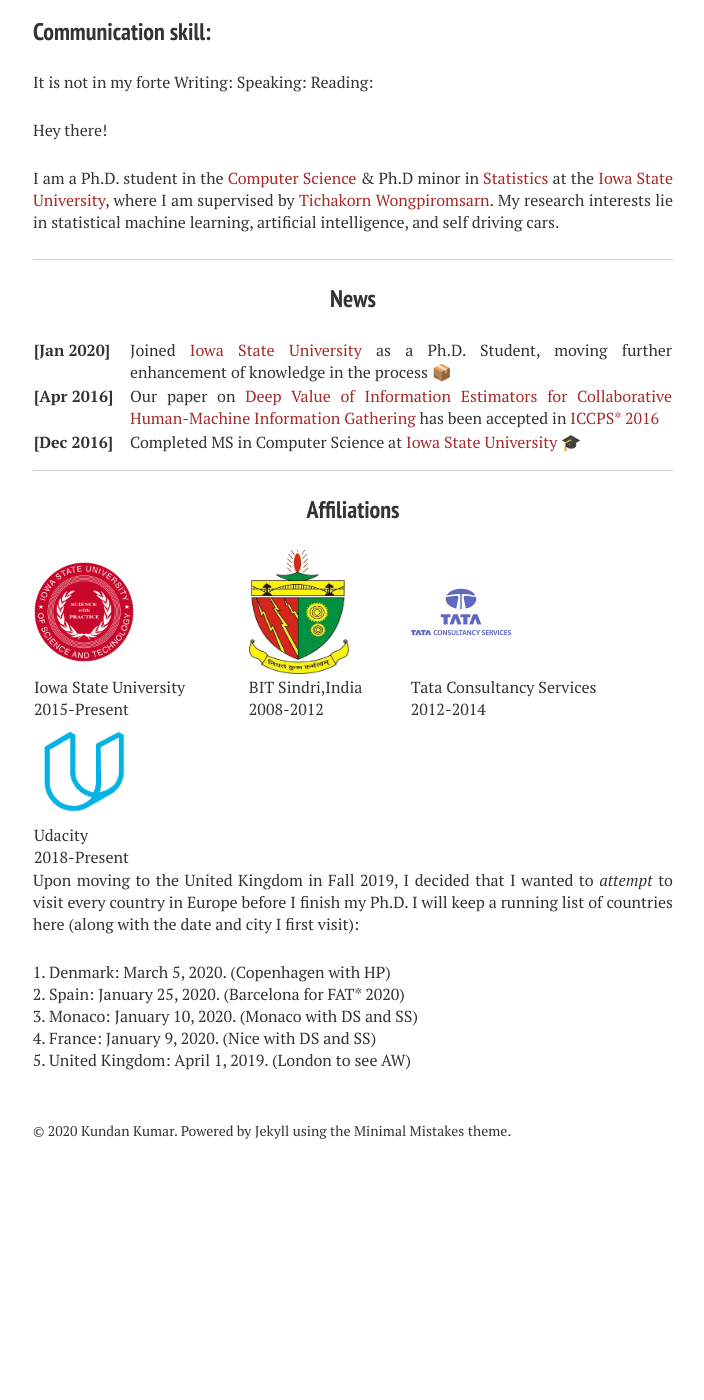
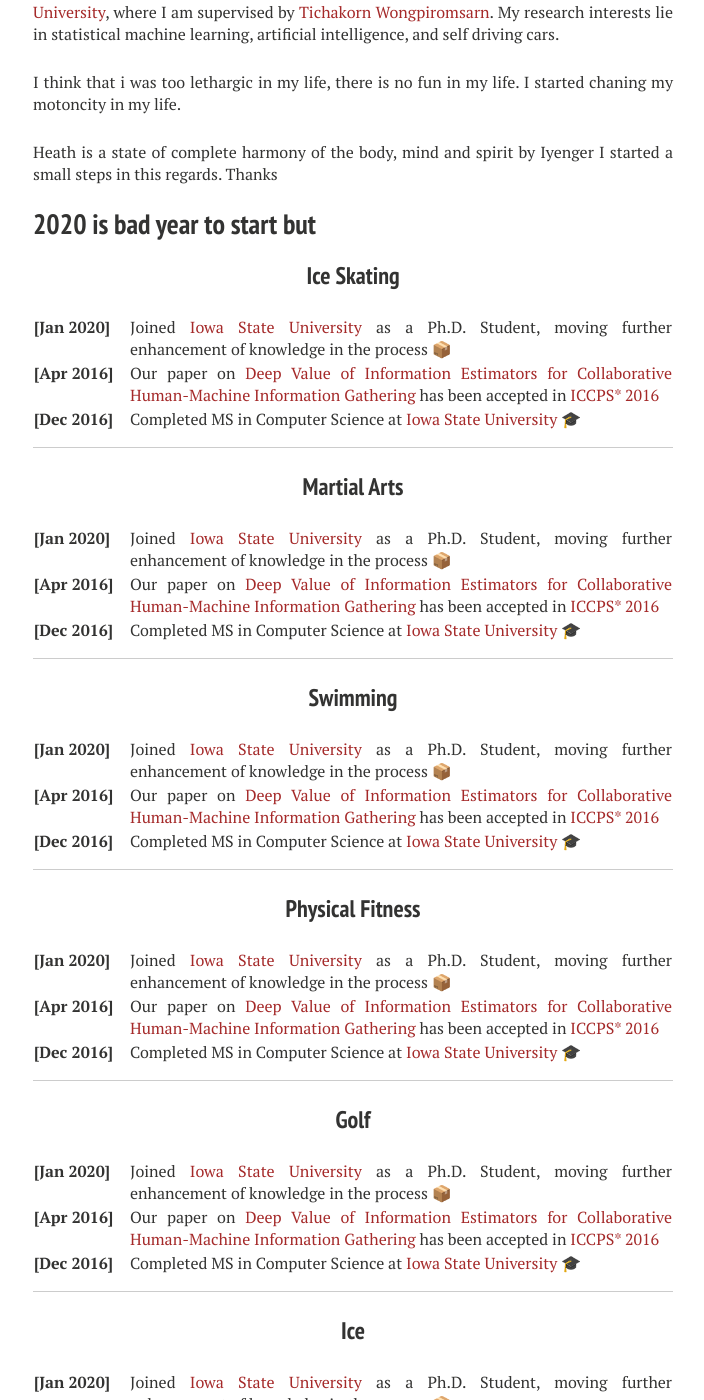
Before and after one commit to kundan7kumar/kundan7kumar.github.io, a Jekyll site: the page built from travel/index.md, in a window 1280 px wide and 1400 px high, scrolled down 821 px. Shown: the whole window, without its empty margins (287-991 px from the left). Built offline with Jekyll 4.4.1, drawn with Linux system fonts in a browser that asks for light colours; nearby versions of some CDN libraries; before the commit the page ends 2010 px from its top, so only the background shows below that; some of the changed text lies outside the part shown.

Commit message:
Update index.md

```diff
--- a/travel/index.md
+++ b/travel/index.md
@@ -50,9 +43,154 @@ Hey there!
 
 I am a Ph.D. student in the [Computer Science](https://www.cs.iastate.edu/) & Ph.D minor in [Statistics](https://www.stat.iastate.edu) at the [Iowa State University](https://www.iastate.edu/), where I am supervised by [Tichakorn Wongpiromsarn](https://tichakorn.dev/). My research interests lie in statistical machine learning, artificial intelligence, and self driving cars.
 
+I think that i was too lethargic in my life, there is no fun in my life. I started chaning my motoncity in my life.
+
+Heath is a state of complete harmony of the body, mind and spirit
+by Iyenger
+I started a small steps in this regards. Thanks
+
+2020 is bad year to start but
 ----
 
-<h3 align="center">News</h3>
+<h3 align="center">Ice Skating</h3>
+<table class='news-table'>
+    <col width="15%">
+    <col width="85%">
+    <tr>
+        <td valign="top"><strong>[Jan 2020]</strong></td>
+        <td>Joined <a href="https://cs.iastate.edu/">Iowa State University </a> as a Ph.D. Student, moving further enhancement of knowledge in the process &#128230;
+        </td>
+    </tr>
+
+    <tr>
+        <td valign="top"><strong>[Apr 2016]</strong></td>
+        <td>Our paper on <a href="https://ieeexplore.ieee.org/abstract/document/7479095">Deep Value of Information Estimators for Collaborative Human-Machine Information Gathering </a> has been accepted in <a href="https://iccps.acm.org/2016/">ICCPS&#42; 2016</a></td>
+    </tr>
+    <tr>
+        <td valign="top"><strong>[Dec 2016]</strong></td>
+        <td>Completed MS in Computer Science at <a href="https://www.iastate.edu/">Iowa State University</a> &#127891;
+        </td>
+    </tr>
+</table>
+
+----
+<h3 align="center">Martial Arts</h3>
+<table class='news-table'>
+    <col width="15%">
+    <col width="85%">
+    <tr>
+        <td valign="top"><strong>[Jan 2020]</strong></td>
+        <td>Joined <a href="https://cs.iastate.edu/">Iowa State University </a> as a Ph.D. Student, moving further enhancement of knowledge in the process &#128230;
+        </td>
+    </tr>
+
+    <tr>
+        <td valign="top"><strong>[Apr 2016]</strong></td>
+        <td>Our paper on <a href="https://ieeexplore.ieee.org/abstract/document/7479095">Deep Value of Information Estimators for Collaborative Human-Machine Information Gathering </a> has been accepted in <a href="https://iccps.acm.org/2016/">ICCPS&#42; 2016</a></td>
+    </tr>
+    <tr>
+        <td valign="top"><strong>[Dec 2016]</strong></td>
+        <td>Completed MS in Computer Science at <a href="https://www.iastate.edu/">Iowa State University</a> &#127891;
+        </td>
+    </tr>
+</table>
+
+----
+<h3 align="center">Swimming</h3>
+<table class='news-table'>
+    <col width="15%">
+    <col width="85%">
+
+    <tr>
+        <td valign="top"><strong>[Jan 2020]</strong></td>
+        <td>Joined <a href="https://cs.iastate.edu/">Iowa State University </a> as a Ph.D. Student, moving further enhancement of knowledge in the process &#128230;
+        </td>
+    </tr>
+
+    <tr>
+        <td valign="top"><strong>[Apr 2016]</strong></td>
+        <td>Our paper on <a href="https://ieeexplore.ieee.org/abstract/document/7479095">Deep Value of Information Estimators for Collaborative Human-Machine Information Gathering </a> has been accepted in <a href="https://iccps.acm.org/2016/">ICCPS&#42; 2016</a></td>
+    </tr>
+    <tr>
+        <td valign="top"><strong>[Dec 2016]</strong></td>
+        <td>Completed MS in Computer Science at <a href="https://www.iastate.edu/">Iowa State University</a> &#127891;
+        </td>
+    </tr>
+</table>
+
+----
+<h3 align="center">Physical Fitness</h3>
+<table class='news-table'>
+    <col width="15%">
+    <col width="85%">
+
+    <tr>
+        <td valign="top"><strong>[Jan 2020]</strong></td>
+        <td>Joined <a href="https://cs.iastate.edu/">Iowa State University </a> as a Ph.D. Student, moving further enhancement of knowledge in the process &#128230;
+        </td>
+    </tr>
+
+    <tr>
+        <td valign="top"><strong>[Apr 2016]</strong></td>
+        <td>Our paper on <a href="https://ieeexplore.ieee.org/abstract/document/7479095">Deep Value of Information Estimators for Collaborative Human-Machine Information Gathering </a> has been accepted in <a href="https://iccps.acm.org/2016/">ICCPS&#42; 2016</a></td>
+    </tr>
+    <tr>
+        <td valign="top"><strong>[Dec 2016]</strong></td>
+        <td>Completed MS in Computer Science at <a href="https://www.iastate.edu/">Iowa State University</a> &#127891;
+        </td>
+    </tr>
+</table>
+
+----
+<h3 align="center">Golf</h3>
+<table class='news-table'>
+    <col width="15%">
+    <col width="85%">
+
+    <tr>
+        <td valign="top"><strong>[Jan 2020]</strong></td>
+        <td>Joined <a href="https://cs.iastate.edu/">Iowa State University </a> as a Ph.D. Student, moving further enhancement of knowledge in the process &#128230;
+        </td>
+    </tr>
+
+    <tr>
+        <td valign="top"><strong>[Apr 2016]</strong></td>
+        <td>Our paper on <a href="https://ieeexplore.ieee.org/abstract/document/7479095">Deep Value of Information Estimators for Collaborative Human-Machine Information Gathering </a> has been accepted in <a href="https://iccps.acm.org/2016/">ICCPS&#42; 2016</a></td>
+    </tr>
+
+    <tr>
+        <td valign="top"><strong>[Dec 2016]</strong></td>
+        <td>Completed MS in Computer Science at <a href="https://www.iastate.edu/">Iowa State University</a> &#127891;
+        </td>
+    </tr>
+</table>
+
+----
+<h3 align="center">Ice </h3>
+<table class='news-table'>
+    <col width="15%">
+    <col width="85%">
+
+    <tr>
+        <td valign="top"><strong>[Jan 2020]</strong></td>
+        <td>Joined <a href="https://cs.iastate.edu/">Iowa State University </a> as a Ph.D. Student, moving further enhancement of knowledge in the process &#128230;
+        </td>
+    </tr>
+
+    <tr>
+        <td valign="top"><strong>[Apr 2016]</strong></td>
+        <td>Our paper on <a href="https://ieeexplore.ieee.org/abstract/document/7479095">Deep Value of Information Estimators for Collaborative Human-Machine Information Gathering </a> has been accepted in <a href="https://iccps.acm.org/2016/">ICCPS&#42; 2016</a></td>
+    </tr>
+
+    <tr>
+        <td valign="top"><strong>[Dec 2016]</strong></td>
+        <td>Completed MS in Computer Science at <a href="https://www.iastate.edu/">Iowa State University</a> &#127891;
+        </td>
+    </tr>
+</table>
+
+----
+<h3 align="center">Ice Skating</h3>
 <table class='news-table'>
     <col width="15%">
     <col width="85%">
```
Also changed, not shown: other parts of travel/index.md (+0 -7 lines).
